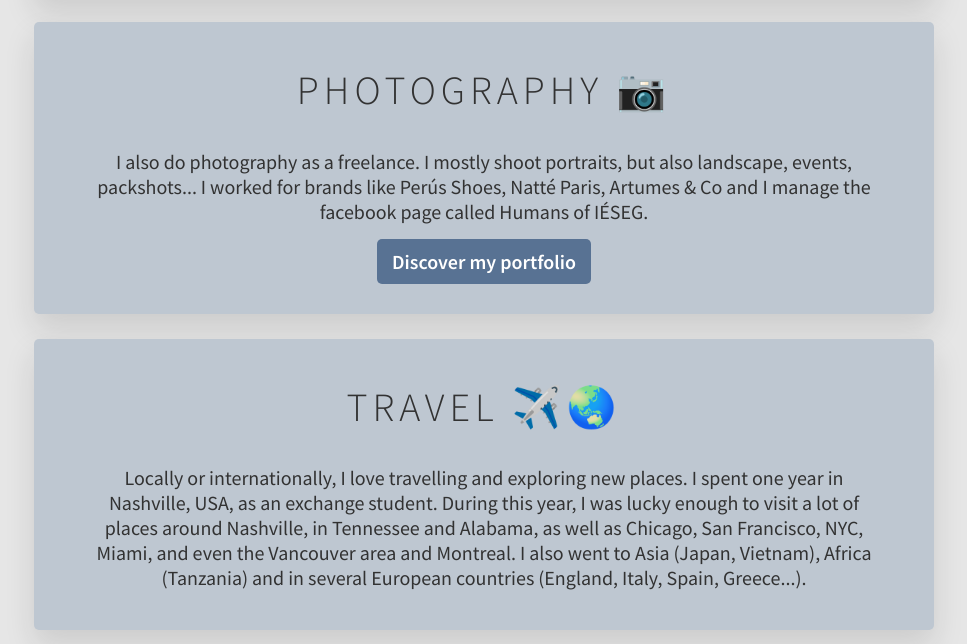
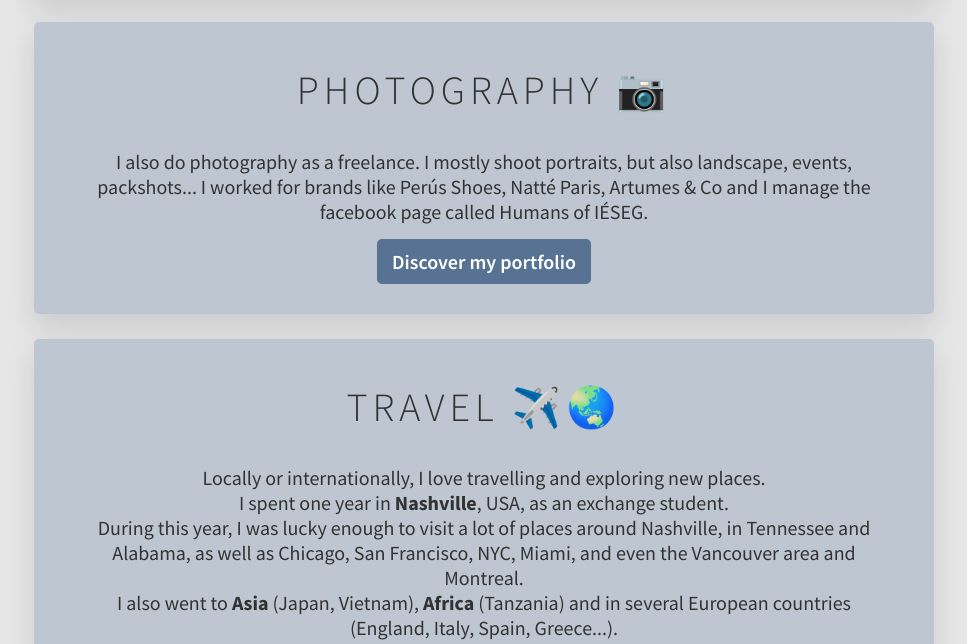
Before and after one commit to Louisethb/Le-Wagon---my-profile, a plain HTML site: page index.html in a window 1280 px wide. Shown: the part 786-1430 px from the top of the page, without its empty margins (156-1123 px from the left). Drawn offline with Linux system fonts and the light colour scheme.

Commit message:
mise en forme p3

```diff
--- a/index.html
+++ b/index.html
@@ -49,8 +49,12 @@
 			<h2>TRAVEL ✈️🌏</h2>
 			<p>
 			Locally or internationally, I love travelling and exploring new places.
-			I spent one year in Nashville, USA, as an exchange student.
-			During this year, I was lucky enough to visit a lot of places around Nashville, in Tennessee and Alabama, as well as Chicago, San Francisco, NYC, Miami, and even the Vancouver area and Montreal. I also went to Asia (Japan, Vietnam), Africa (Tanzania) and in several European countries (England, Italy, Spain, Greece...).
+			<br>
+			I spent one year in <strong>Nashville</strong>, USA, as an exchange student.
+			<br>
+			During this year, I was lucky enough to visit a lot of places around Nashville, in Tennessee and Alabama, as well as Chicago, San Francisco, NYC, Miami, and even the Vancouver area and Montreal.
+			<br>
+			I also went to <strong>Asia</strong> (Japan, Vietnam), <strong>Africa</strong> (Tanzania) and in several European countries (England, Italy, Spain, Greece...).
 			</p>
 		</div>
 
```
